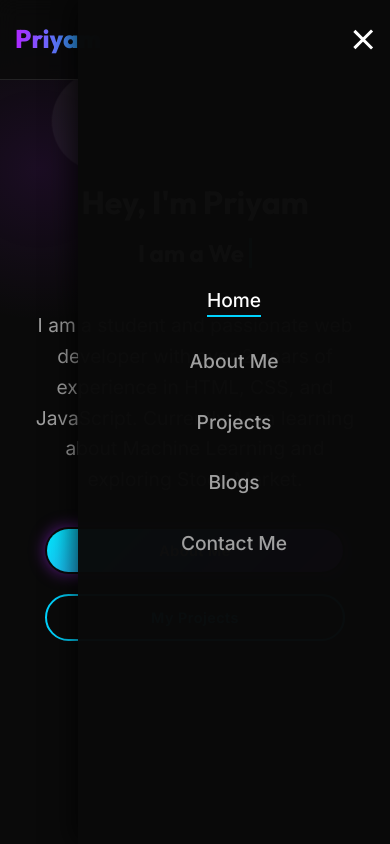
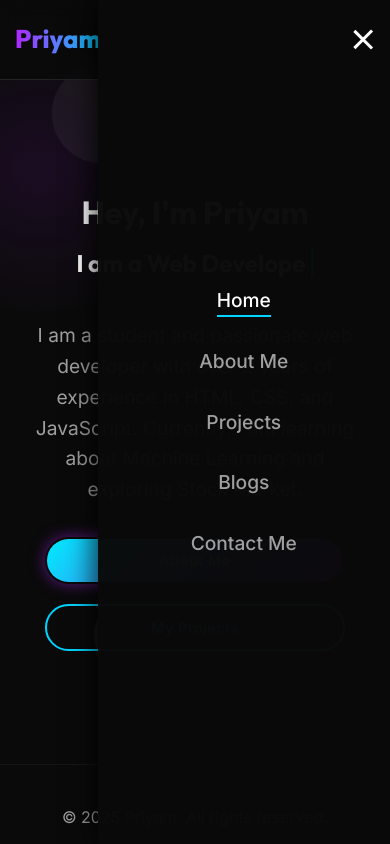
Before and after one commit to priyamcodes1/portfolio, a plain HTML site: page index.html in a window 390 px wide. Both pictures are taken after a click on the element 362 px from the left and 39 px from the top of the page. Shown: the top 844 px of the page. Drawn offline with Linux system fonts and the light colour scheme.

Commit message:
update site

```diff
--- a/css/style.css
+++ b/css/style.css
@@ -1377,3 +1377,80 @@ header,
         animation: none !important;
     }
 }
+/* =================================================================
+   MOBILE NAVBAR AND HERO FIXES (Override previous media queries)
+   ================================================================= */
+
+/* Fix navbar swipe issue - completely hide navbar when closed */
+@media (max-width: 768px) {
+    .hamburger {
+        display: flex;
+        z-index: 1001;
+    }
+
+    .nav-links {
+        position: fixed;
+        top: 0;
+        right: 0;
+        width: 75%;
+        height: 100vh;
+        background: rgba(10, 10, 10, 0.98);
+        backdrop-filter: blur(15px);
+        flex-direction: column;
+        justify-content: center;
+        align-items: center;
+        transform: translateX(100%);
+        transition: transform 0.4s cubic-bezier(0.77, 0.2, 0.05, 1.0),
+                    opacity 0.4s ease,
+                    visibility 0.4s ease;
+        box-shadow: -5px 0 25px rgba(0, 0, 0, 0.7);
+        pointer-events: none;
+        visibility: hidden;
+        opacity: 0;
+    }
+
+    .nav-links.active {
+        transform: translateX(0);
+        pointer-events: auto;
+        visibility: visible;
+        opacity: 1;
+    }
+
+    .nav-link {
+        font-size: 1.2rem;
+        margin: 15px 0;
+    }
+
+    /* Fix empty space on scroll - use min-height instead of fixed height */
+    .hero {
+        min-height: 100vh;
+        height: auto;
+    }
+}
+
+/* Additional fix to prevent black space on swipe */
+@media (max-width: 768px) {
+    body {
+        overflow-x: hidden;
+        position: relative;
+    }
+
+    /* Ensure no horizontal scroll at all */
+    html {
+        overflow-x: hidden;
+    }
+
+    /* Update hero section to fit perfectly */
+    .hero {
+        min-height: calc(100vh - var(--nav-height)) !important;
+        height: auto !important;
+        max-height: 100vh;
+        padding-bottom: 0 !important;
+        margin-bottom: 0 !important;
+    }
+
+    /* Ensure footer comes right after hero */
+    footer {
+        margin-top: 0 !important;
+    }
+}
--- a/index.html
+++ b/index.html
@@ -47,7 +47,7 @@
         <div class="hero-content container">
             <h1 class="fade-in">Hey, I'm <span>Priyam</span></h1>
             <h2 class="fade-in" style="font-size: 2rem; margin-bottom: 1rem; min-height: 60px;">I am a <span
-                    class="txt-type" data-wait="3000" data-words='["Web Developer", "Stock Trader", "Student"]'></span>
+                    class="txt-type" data-wait="3000" data-words='["Web Developer", "Coder", "Student"]'></span>
             </h2>
             <p class="fade-in"
                 style="animation-delay: 0.2s; font-size: 1.2rem; color: var(--text-muted); margin-bottom: 2rem; max-width: 700px; margin-left: auto; margin-right: auto;">
```
